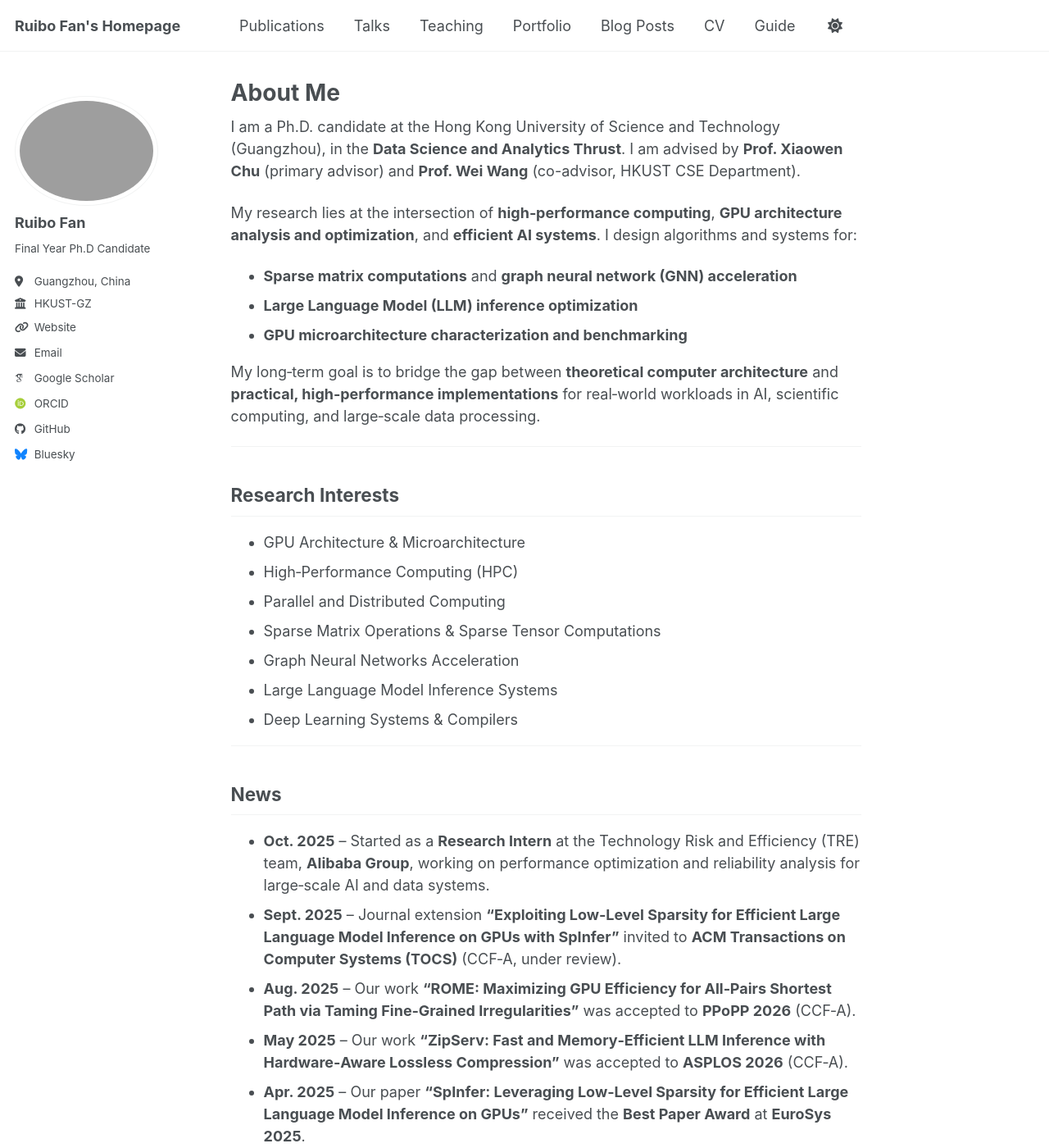
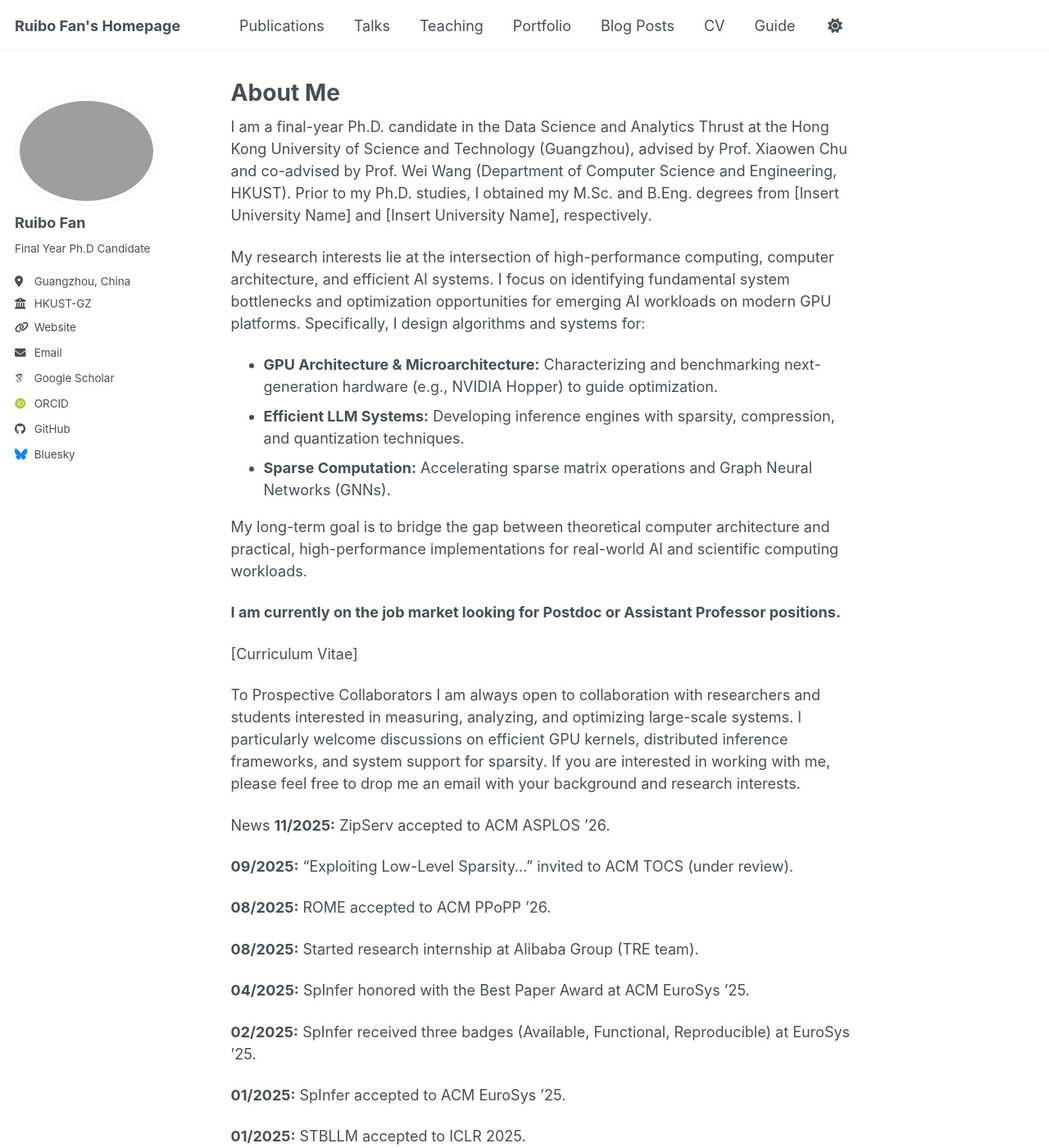
Before and after one commit to ruibo-fan/ruibo-fan.github.io, a Jekyll site: the page built from _pages/about.md, in a window 1280 px wide and 1400 px high. Shown: the whole window at 82% size. Built offline with Jekyll 4.4.1, drawn with Linux system fonts in a browser that asks for light colours; some web fonts are replaced; a script bundle is joined from its source files by our own code; library files that are not in the unit come from our copies; some of the changed text lies outside the part shown.

Commit message:
Update about.md

```diff
--- a/_pages/about.md
+++ b/_pages/about.md
@@ -8,40 +8,47 @@ redirect_from:
   - /about.html
 ---
 
-I am a Ph.D. candidate at the Hong Kong University of Science and Technology (Guangzhou), in the **Data Science and Analytics Thrust**. I am advised by **Prof. Xiaowen Chu** (primary advisor) and **Prof. Wei Wang** (co-advisor, HKUST CSE Department).
+I am a final-year Ph.D. candidate in the Data Science and Analytics Thrust at the Hong Kong University of Science and Technology (Guangzhou), advised by Prof. Xiaowen Chu and co-advised by Prof. Wei Wang (Department of Computer Science and Engineering, HKUST). Prior to my Ph.D. studies, I obtained my M.Sc. and B.Eng. degrees from [Insert University Name] and [Insert University Name], respectively.
 
-My research lies at the intersection of **high‑performance computing**, **GPU architecture analysis and optimization**, and **efficient AI systems**. I design algorithms and systems for:
+My research interests lie at the intersection of high-performance computing, computer architecture, and efficient AI systems. I focus on identifying fundamental system bottlenecks and optimization opportunities for emerging AI workloads on modern GPU platforms. Specifically, I design algorithms and systems for:
+*   **GPU Architecture & Microarchitecture:** Characterizing and benchmarking next-generation hardware (e.g., NVIDIA Hopper) to guide optimization.
+*   **Efficient LLM Systems:** Developing inference engines with sparsity, compression, and quantization techniques.
+*   **Sparse Computation:** Accelerating sparse matrix operations and Graph Neural Networks (GNNs).
 
-- **Sparse matrix computations** and **graph neural network (GNN) acceleration**
-- **Large Language Model (LLM) inference optimization**
-- **GPU microarchitecture characterization and benchmarking**
+My long-term goal is to bridge the gap between theoretical computer architecture and practical, high-performance implementations for real-world AI and scientific computing workloads.
 
-My long‑term goal is to bridge the gap between **theoretical computer architecture** and **practical, high‑performance implementations** for real‑world workloads in AI, scientific computing, and large‑scale data processing.
+**I am currently on the job market looking for Postdoc or Assistant Professor positions.**
 
----
+[Curriculum Vitae]
 
-## Research Interests
+To Prospective Collaborators
+I am always open to collaboration with researchers and students interested in measuring, analyzing, and optimizing large-scale systems. I particularly welcome discussions on efficient GPU kernels, distributed inference frameworks, and system support for sparsity. If you are interested in working with me, please feel free to drop me an email with your background and research interests.
 
-- GPU Architecture & Microarchitecture
-- High‑Performance Computing (HPC)
-- Parallel and Distributed Computing
-- Sparse Matrix Operations & Sparse Tensor Computations
-- Graph Neural Networks Acceleration
-- Large Language Model Inference Systems
-- Deep Learning Systems & Compilers
+News
+**11/2025:** ZipServ accepted to ACM ASPLOS ’26.
 
----
+**09/2025:** "Exploiting Low-Level Sparsity..." invited to ACM TOCS (under review).
 
-## News
+**08/2025:** ROME accepted to ACM PPoPP ’26.
 
-- **Oct. 2025** – Started as a **Research Intern** at the Technology Risk and Efficiency (TRE) team, **Alibaba Group**, working on performance optimization and reliability analysis for large‑scale AI and data systems.
-- **Sept. 2025** – Journal extension **“Exploiting Low‑Level Sparsity for Efficient Large Language Model Inference on GPUs with SpInfer”** invited to **ACM Transactions on Computer Systems (TOCS)** (CCF‑A, under review).
-- **Aug. 2025** – Our work **“ROME: Maximizing GPU Efficiency for All‑Pairs Shortest Path via Taming Fine‑Grained Irregularities”** was accepted to **PPoPP 2026** (CCF‑A).
-- **May 2025** – Our work **“ZipServ: Fast and Memory‑Efficient LLM Inference with Hardware‑Aware Lossless Compression”** was accepted to **ASPLOS 2026** (CCF‑A).
-- **Apr. 2025** – Our paper **“SpInfer: Leveraging Low‑Level Sparsity for Efficient Large Language Model Inference on GPUs”** received the **Best Paper Award** at **EuroSys 2025**.
-- **Feb. 2025** – **SpInfer** successfully passed artifact evaluation at EuroSys 2025 and received **three badges**: *Available*, *Functional*, and *Reproducible*.
-- **Jan. 2025** – **SpInfer** was accepted to **EuroSys 2025** (30 papers accepted out of 367 new submissions in the Fall round).
-- **Jan. 2025** – Our collaborative work **“STBLLM: Breaking the 1‑Bit Barrier with Structured Binary LLMs”** was accepted to **ICLR 2025**.
-- **Jan. 2025** – Our preprint **“Dissecting the NVIDIA Hopper Architecture through Micro‑benchmarking and Multiple Level Analysis”** was released on **arXiv** (journal version under review at TOCS).
+**08/2025:** Started research internship at Alibaba Group (TRE team).
 
-[View all news](/news/)
+**04/2025:** SpInfer honored with the Best Paper Award at ACM EuroSys ’25.
+
+**02/2025:** SpInfer received three badges (Available, Functional, Reproducible) at EuroSys ’25.
+
+**01/2025:** SpInfer accepted to ACM EuroSys ’25.
+
+**01/2025:** STBLLM accepted to ICLR 2025.
+
+**01/2025:** Hopper Architecture analysis paper released on arXiv.
+
+**12/2024:** One paper accepted to IEEE IPDPS ’24.
+
+**10/2024:** Received the DSA Runner-up Research Prize.
+
+**07/2024:** Received the Best Speaker Award at DSA Launch Salon.
+
+**02/2024:** DTC-SpMM accepted to ACM ASPLOS ’24.
+
+**01/2023:** One paper accepted to IEEE IPDPS ’23.
```
